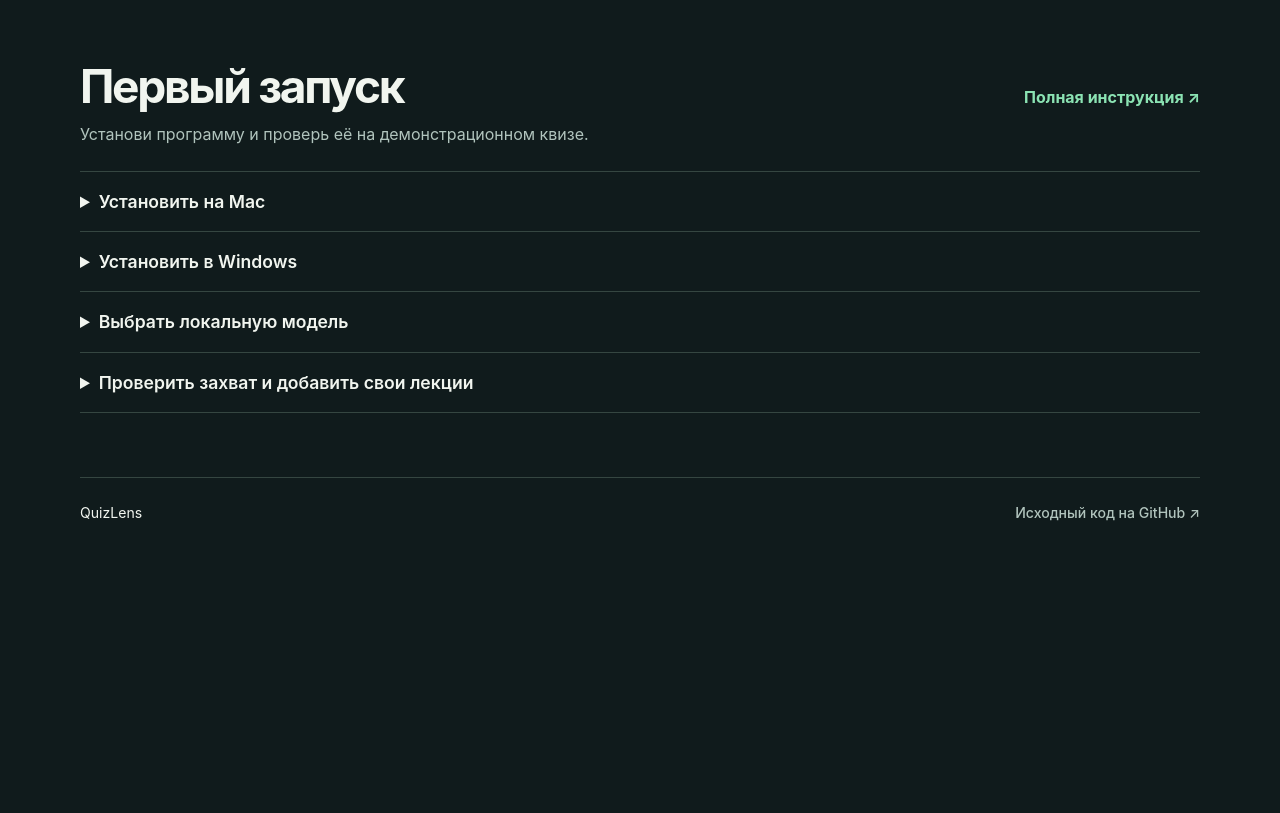
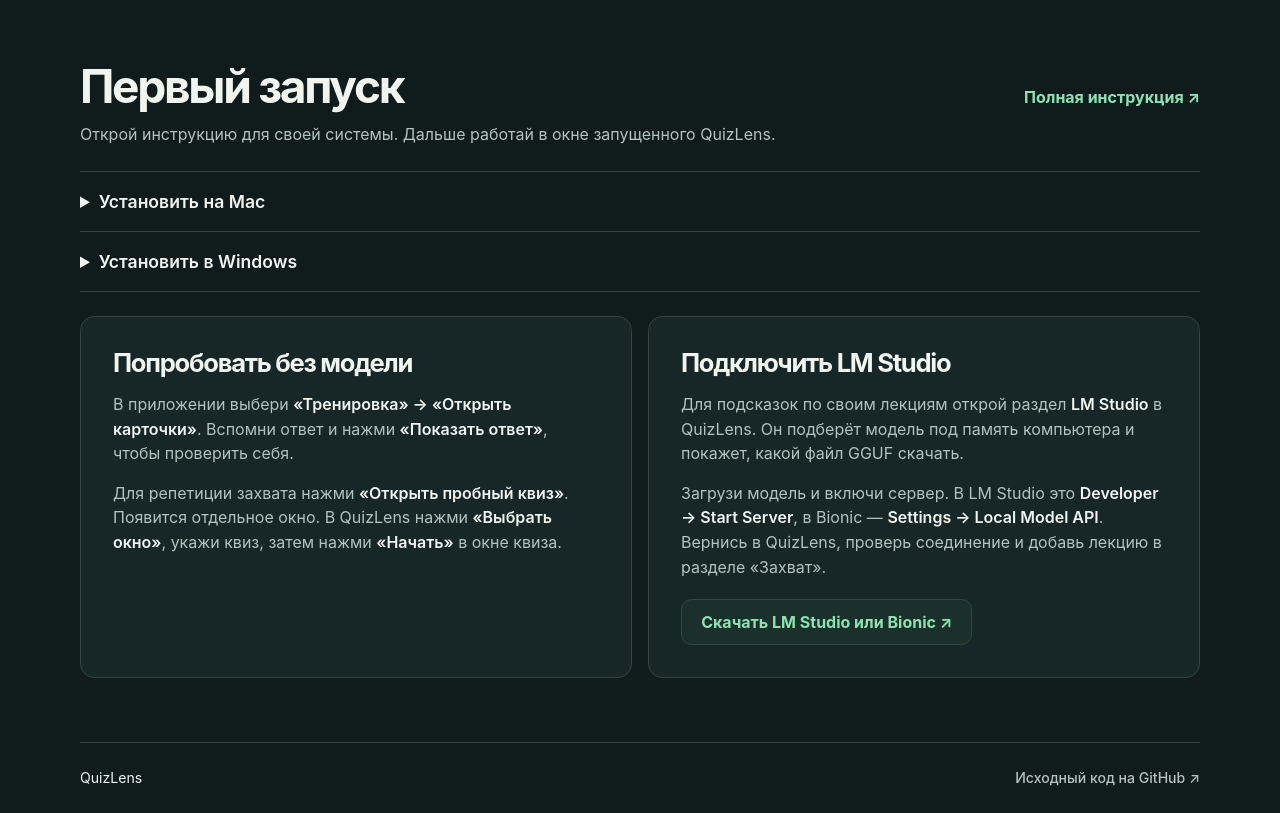
Before and after one commit to NolReaction/quizlens, a plain HTML site: page index.html in a window 1280 px wide. Shown: the part 1160-1973 px from the top of the page. Before the commit the page ends 1708 px from the top, so only its background shows below. Drawn offline with Linux system fonts and the light colour scheme; no server answers.

Commit message:
Update QuizLens download page

```diff
--- a/download.css
+++ b/download.css
@@ -45,6 +45,9 @@ h3 { font-size: 1.65rem; }
 .button { display: inline-flex; justify-content: center; align-items: center; gap: .6rem; padding: .66rem 1.2rem; border-radius: .65rem; line-height: 1.45; border: 1px solid var(--line); }
 .button.primary, .recommended .asset { background: var(--accent); color: #09261c; border-color: transparent; }
 .button.primary:hover, .recommended .asset:hover { background: #a4eabf; }
+.button { min-height: 46px; }
+.button.secondary { background: #1b302b; color: var(--accent); }
+.button.secondary:hover { background: #274237; }
 .text-link { color: var(--accent); border: 0; background: transparent; padding: .45rem 0; }
 .text-link:hover { text-decoration: underline; }
 .preview { border: 1px solid #436454; border-radius: 1.12rem; padding: clamp(1.15rem, 3vw, 2rem); background: linear-gradient(133deg, #203b31 0%, #182b28 88%); }
@@ -85,8 +88,16 @@ h3 { font-size: 1.65rem; }
 .steps details > div { max-width: 76ch; }
 .steps p { margin-top: .7rem; color: var(--muted); }
 .steps strong { font-weight: 620; color: var(--text); }
+.first-run-grid { display: grid; grid-template-columns: repeat(2, minmax(0, 1fr)); gap: 1rem; margin-top: 1.5rem; }
+.first-run-card { padding: clamp(1.2rem, 3vw, 2rem); background: var(--surface); border: 1px solid var(--line); border-radius: .9rem; scroll-margin-block-start: 1rem; }
+.first-run-card h3 { font-size: clamp(1.35rem, 2vw, 1.65rem); }
+.first-run-card p { color: var(--muted); margin-top: .9rem; }
+.first-run-card strong { color: var(--text); font-weight: 620; }
+.first-run-card .button { margin-top: 1.2rem; }
 code { font-family: "IBM Plex Mono", "SFMono-Regular", Consolas, monospace; overflow-wrap: anywhere; }
 .foot { border-top: 1px solid var(--line); padding-block: 1.5rem; font-size: .88rem; }
 @media (max-width: 740px) { .hero { grid-template-columns: 1fr; gap: 2rem; } .preview { max-width: 32em; } }
 @media (max-width: 570px) { .wrap { width: calc(100% - 2rem); } .nav nav { font-size: .84rem; gap: .8rem; } .nav { min-height: 58px; } .build-grid { grid-template-columns: 1fr; } .section-heading { gap: .45rem; } }
 @media (max-width: 380px) { .nav { align-items: flex-start; flex-wrap: wrap; gap: .4rem; padding-block: .6rem; } .nav nav { width: 100%; justify-content: space-between; } }
+@media (max-width: 660px) { .first-run-grid { grid-template-columns: 1fr; } }
+.nav nav a { display: inline-flex; align-items: center; min-height: 44px; }
--- a/index.html
+++ b/index.html
@@ -12,15 +12,15 @@
 <header class="bar">
   <div class="wrap nav">
     <a href="./" class="brand" aria-label="QuizLens, начало страницы"><span class="lens" aria-hidden="true"></span>Quiz<span>Lens</span></a>
-    <nav aria-label="Навигация"><a href="#download">Скачать</a><a href="#start">Инструкция</a><a href="https://github.com/NolReaction/quizlens" class="external">GitHub <span aria-hidden="true">↗</span></a></nav>
+    <nav aria-label="Навигация"><a href="#download">Скачать</a><a href="#start">Установка</a><a href="#model-setup">LM Studio</a></nav>
   </div>
 </header>
 <main id="main">
   <section class="hero wrap" aria-labelledby="intro">
     <div class="intro">
       <h1 id="intro">Ответ на квиз <em>из твоей лекции.</em></h1>
-      <p>Выбери окно с вопросом. QuizLens прочитает варианты, найдёт подходящий фрагмент лекции и покажет подсказку. Всё обрабатывается на твоём компьютере.</p>
-      <div class="hero-actions"><a id="hero-action" class="button primary" href="#download">Выбрать сборку <span aria-hidden="true">↓</span></a><a class="text-link" href="#start">Как запустить</a></div>
+      <p>QuizLens для Mac и Windows читает вопрос с экрана и находит подсказку в твоих лекциях. После установки приложение открывается в браузере и обрабатывает материалы на твоём компьютере.</p>
+      <div class="hero-actions"><a id="hero-action" class="button primary" href="#download">Выбрать сборку <span aria-hidden="true">↓</span></a><a class="button secondary" href="#start">Как запустить</a></div>
     </div>
     <aside class="preview" aria-label="Пример работы QuizLens">
       <div class="preview-caption"><span class="caption-dot" aria-hidden="true"></span>Пример подсказки</div>
@@ -44,7 +44,7 @@
   </section>
 
   <section id="start" class="guide wrap section" aria-labelledby="guide-title">
-    <div class="section-heading"><div><h2 id="guide-title">Первый запуск</h2><p>Установи программу и проверь её на демонстрационном квизе.</p></div><a href="https://github.com/NolReaction/quizlens/blob/HEAD/docs/GUIDE.md" class="text-link">Полная инструкция ↗</a></div>
+    <div class="section-heading"><div><h2 id="guide-title">Первый запуск</h2><p>Открой инструкцию для своей системы. Дальше работай в окне запущенного QuizLens.</p></div><a href="https://github.com/NolReaction/quizlens/blob/HEAD/docs/GUIDE.md" class="text-link">Полная инструкция ↗</a></div>
     <div class="steps">
       <details id="mac-install"><summary>Установить на Mac</summary><div>
         <p>Распакуй ZIP, перенеси <strong>QuizLens.app</strong> в «Программы» и открой. Нужен Python версии 3.9 или новее. Если он ещё не установлен, скачай Python для macOS. <a href="https://www.python.org/downloads/macos/">Сайт Python ↗</a></p>
@@ -54,10 +54,19 @@
         <p>Распакуй ZIP через «Извлечь всё». Установи 64-разрядный Python 3.9+ и открой <strong>Start.cmd</strong>. Оставь консоль открытой во время работы. <a href="https://www.python.org/downloads/windows/">Python для Windows ↗</a></p>
         <p>Для чтения экрана закрой QuizLens, установи Tesseract с языками <code>rus</code> и <code>eng</code>, затем запусти <strong>Install-OCR.cmd</strong>. После установки снова открой <strong>Start.cmd</strong>. Пошаговая инструкция есть в <strong>START-HERE.txt</strong> внутри архива.</p>
       </div></details>
-      <details><summary>Выбрать локальную модель</summary><div><p>На главной странице QuizLens открой <strong>«Подобрать модель для компьютера»</strong>. Приложение учтёт память и графику, покажет точный файл GGUF и даст ссылку на скачивание. Введи характеристики вручную, если подбираешь модель для друга.</p>
-        <p>Загрузи модель в Bionic или LM Studio, включи локальный API-сервер и нажми в QuizLens <strong>«Обновить список» → «Проверить на трёх вопросах»</strong>. Замер покажет, на сколько вопросов модель верно ответила за 15 секунд на вопрос. Для встроенных карточек модель можно пропустить. <a href="https://lmstudio.ai/">LM Studio ↗</a></p></div></details>
-      <details><summary>Проверить захват и добавить свои лекции</summary><div><p>В разделе <strong>«Захват»</strong> отметь демонстрационный банк <code>analytics-demo.quiz.json</code>. Нажми <strong>«Открыть пробный квиз»</strong>, вернись в QuizLens и через <strong>«Выбрать окно»</strong> подключи вкладку квиза. Перейди в квиз и нажми <strong>«Начать»</strong>.</p>
-        <p>Для занятия добавь свои PDF, PPTX, IPYNB или текст через <strong>«Лекции и модель» → «+ Добавить»</strong>. При появлении подсказки можно сверить её с цитатой. В тренировке доступны вопросы с таймером, а в журнале можно разобрать и исправить ответ.</p></div></details>
+    </div>
+    <div class="first-run-grid">
+      <article class="first-run-card">
+        <h3>Попробовать без модели</h3>
+        <p>В приложении выбери <strong>«Тренировка» → «Открыть карточки»</strong>. Вспомни ответ и нажми <strong>«Показать ответ»</strong>, чтобы проверить себя.</p>
+        <p>Для репетиции захвата нажми <strong>«Открыть пробный квиз»</strong>. Появится отдельное окно. В QuizLens нажми <strong>«Выбрать окно»</strong>, укажи квиз, затем нажми <strong>«Начать»</strong> в окне квиза.</p>
+      </article>
+      <article id="model-setup" class="first-run-card">
+        <h3>Подключить LM Studio</h3>
+        <p>Для подсказок по своим лекциям открой раздел <strong>LM Studio</strong> в QuizLens. Он подберёт модель под память компьютера и покажет, какой файл GGUF скачать.</p>
+        <p>Загрузи модель и включи сервер. В LM Studio это <strong>Developer → Start Server</strong>, в Bionic — <strong>Settings → Local Model API</strong>. Вернись в QuizLens, проверь соединение и добавь лекцию в разделе «Захват».</p>
+        <a class="button secondary" href="https://lmstudio.ai/download">Скачать LM Studio или Bionic ↗</a>
+      </article>
     </div>
   </section>
 </main>
```
